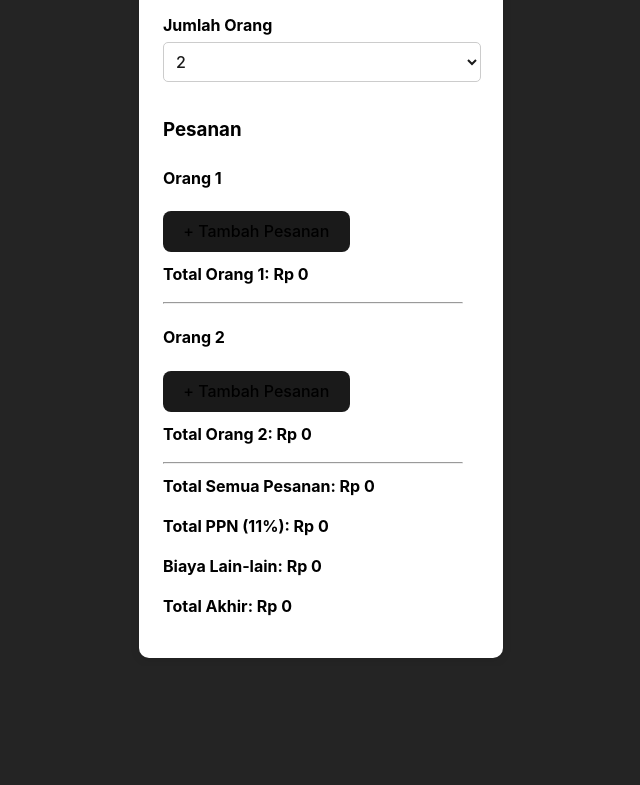
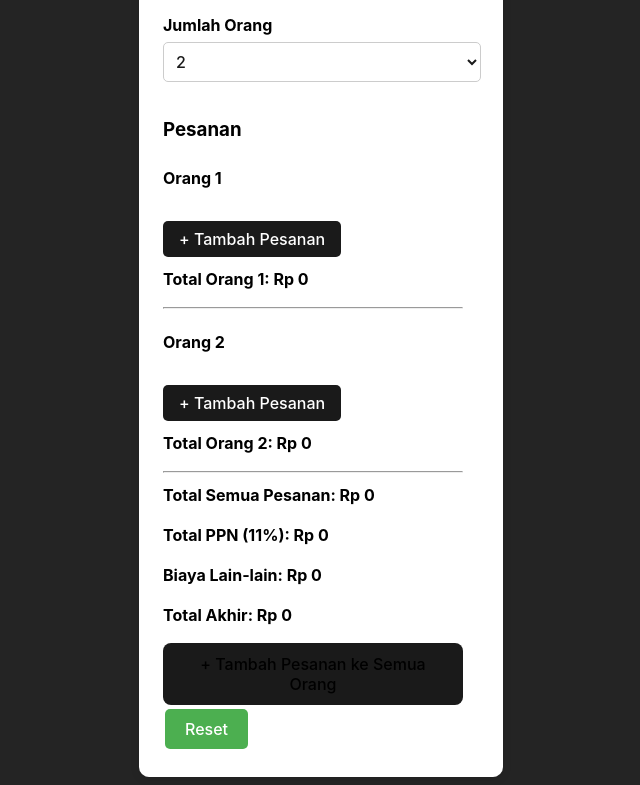
Before and after one commit to TeukuRizqyRamadhan/patungan, a React (Vite) app: page / in a window 1280 px wide. Shown: the part 241-1026 px from the top of the page, without its empty margins (319-959 px from the left). Before the commit the page ends 907 px from the top, so only its background shows below. Built offline with nearby package versions, Linux system fonts and the light colour scheme.

Commit message:
reset button

```diff
--- a/src/components/SplitBillCalculator.tsx
+++ b/src/components/SplitBillCalculator.tsx
@@ -12,6 +12,10 @@ export default function SplitBillCalculator() {
     const [extraCost, setExtraCost] = useState(0);
     const maxPeople = 10;
     const [orders, setOrders] = useState<Order[][]>(Array(2).fill([]).map(() => []));
+    const [modalVisible, setModalVisible] = useState(false);
+    const [orderName, setOrderName] = useState("");
+    const [orderPrice, setOrderPrice] = useState("");
+    const [selectedPeople, setSelectedPeople] = useState<boolean[]>(Array(10).fill(false));
 
     const handlePeopleChange = (e: React.ChangeEvent<HTMLSelectElement>) => {
         const count = Math.min(parseInt(e.target.value, 10), maxPeople);
@@ -29,7 +33,6 @@ export default function SplitBillCalculator() {
         const formattedValue = e.target.value.replace(/\D/g, "");
         setExtraCost(parseFloat(formattedValue || "0"));
     };
-
 
     const addOrder = (personIndex: number) => {
         setOrders(prevOrders => {
@@ -68,6 +71,25 @@ export default function SplitBillCalculator() {
     const extraCostValue = Math.round(extraCost);
     const finalTotal = totalValue + totalPPN + extraCostValue;
 
+    // Modal functionality to add orders
+    const handleAddToSelectedPeople = () => {
+        const newOrders = [...orders];
+        selectedPeople.forEach((isSelected, index) => {
+            if (isSelected) {
+                newOrders[index] = [...newOrders[index], { name: orderName, price: orderPrice }];
+            }
+        });
+        setOrders(newOrders);
+        setModalVisible(false);
+    };
+
+    function handleReset() {
+        setPeople(2);
+        setCustomPPN(11);
+        setExtraCost(0);
+        setOrders(Array(2).fill([]).map(() => []));
+    }
+
     return (
         <div className="container">
             <div className="card">
@@ -88,7 +110,6 @@ export default function SplitBillCalculator() {
                     className="input full-width"
                     inputMode="numeric"
                 />
-
 
                 <label>Jumlah Orang</label>
                 <select value={people} onChange={handlePeopleChange} className="input full-width">
@@ -130,6 +151,56 @@ export default function SplitBillCalculator() {
                 <p className="result">Total PPN ({customPPN}%): Rp {formatCurrency(totalPPN.toFixed(0))}</p>
                 <p className="result">Biaya Lain-lain: Rp {formatCurrency(extraCostValue.toFixed(0))}</p>
                 <p className="result final">Total Akhir: Rp {formatCurrency(finalTotal.toFixed(0))}</p>
+
+                <button className="add-order-button" onClick={() => setModalVisible(true)}>
+                    + Tambah Pesanan ke Semua Orang
+                </button>
+                <button className="reset-button modern" onClick={handleReset}>Reset</button>
+
+                {/* Modal Box */}
+                {modalVisible && (
+                    <div className="modal">
+                        <div className="modal-content">
+                            <h3>Tambah Pesanan</h3>
+                            <label>Nama Pesanan</label>
+                            <input
+                                type="text"
+                                value={orderName}
+                                onChange={(e) => setOrderName(e.target.value)}
+                                className="input"
+                            />
+                            <label>Harga</label>
+                            <input
+                                type="text"
+                                value={formatCurrency(orderPrice)}
+                                onChange={(e) => setOrderPrice(e.target.value)}
+                                className="input"
+                                inputMode="numeric"
+                            />
+                            <label>Pesanan Dikirim ke</label>
+                            <div>
+                                {orders.map((_, index) => (
+                                    <div key={index} className="checkbox-container">
+                                        <input
+                                            type="checkbox"
+                                            checked={selectedPeople[index]}
+                                            onChange={() => {
+                                                const newSelectedPeople = [...selectedPeople];
+                                                newSelectedPeople[index] = !newSelectedPeople[index];
+                                                setSelectedPeople(newSelectedPeople);
+                                            }}
+                                        />
+                                        <span>Orang {index + 1}</span>
+                                    </div>
+                                ))}
+                            </div>
+                            <div className="button-container">
+                                <button onClick={handleAddToSelectedPeople} className="add-button">Tambah Pesanan</button>
+                                <button onClick={() => setModalVisible(false)} className="cancel-button">Batal</button>
+                            </div>
+                        </div>
+                    </div>
+                )}
             </div>
         </div>
     );
--- a/src/styles/SplitBillCalculator.css
+++ b/src/styles/SplitBillCalculator.css
@@ -184,3 +184,83 @@ p {
     border-radius: 5px;
     transition: background-color 0.3s ease;
 }
+
+/* modal */
+
+/* Modal Background */
+.modal {
+    position: fixed;
+    top: 0;
+    left: 0;
+    width: 100%;
+    height: 100%;
+    background: rgba(0, 0, 0, 0.5);
+    display: flex;
+    justify-content: center;
+    align-items: center;
+    z-index: 1000;
+    /* Pastikan modal muncul di atas konten */
+}
+
+/* Modal Content */
+.modal-content {
+    background: white;
+    padding: 20px;
+    padding-right: 40px;
+    border-radius: 8px;
+    width: 100%;
+    max-width: 400px;
+    box-shadow: 0 2px 10px rgba(0, 0, 0, 0.2);
+}
+
+/* Button Styles */
+.add-button,
+.cancel-button {
+    margin-top: 10px;
+    padding: 8px 16px;
+    border: none;
+    /* background-color: #007bff; */
+    color: white;
+    cursor: pointer;
+    border-radius: 5px;
+}
+
+.add-button:hover,
+.cancel-button:hover {
+    background-color: #0056b3;
+}
+
+.checkbox-container {
+    margin: 5px 0;
+}
+
+input[type="checkbox"] {
+    margin-right: 10px;
+}
+
+span {
+    font-weight: bold;
+    color: black;
+}
+
+.button-container {
+    display: flex;
+    justify-content: space-between;
+    margin-top: 10px;
+}
+
+.reset-button.modern {
+    background-color: #4CAF50;
+    /* Warna Hijau */
+    color: white;
+    border: none;
+    padding: 10px 20px;
+    cursor: pointer;
+    font-size: 16px;
+    border-radius: 5px;
+    transition: background-color 0.3s;
+}
+
+.reset-button.modern:hover {
+    background-color: #45a049;
+}
```
